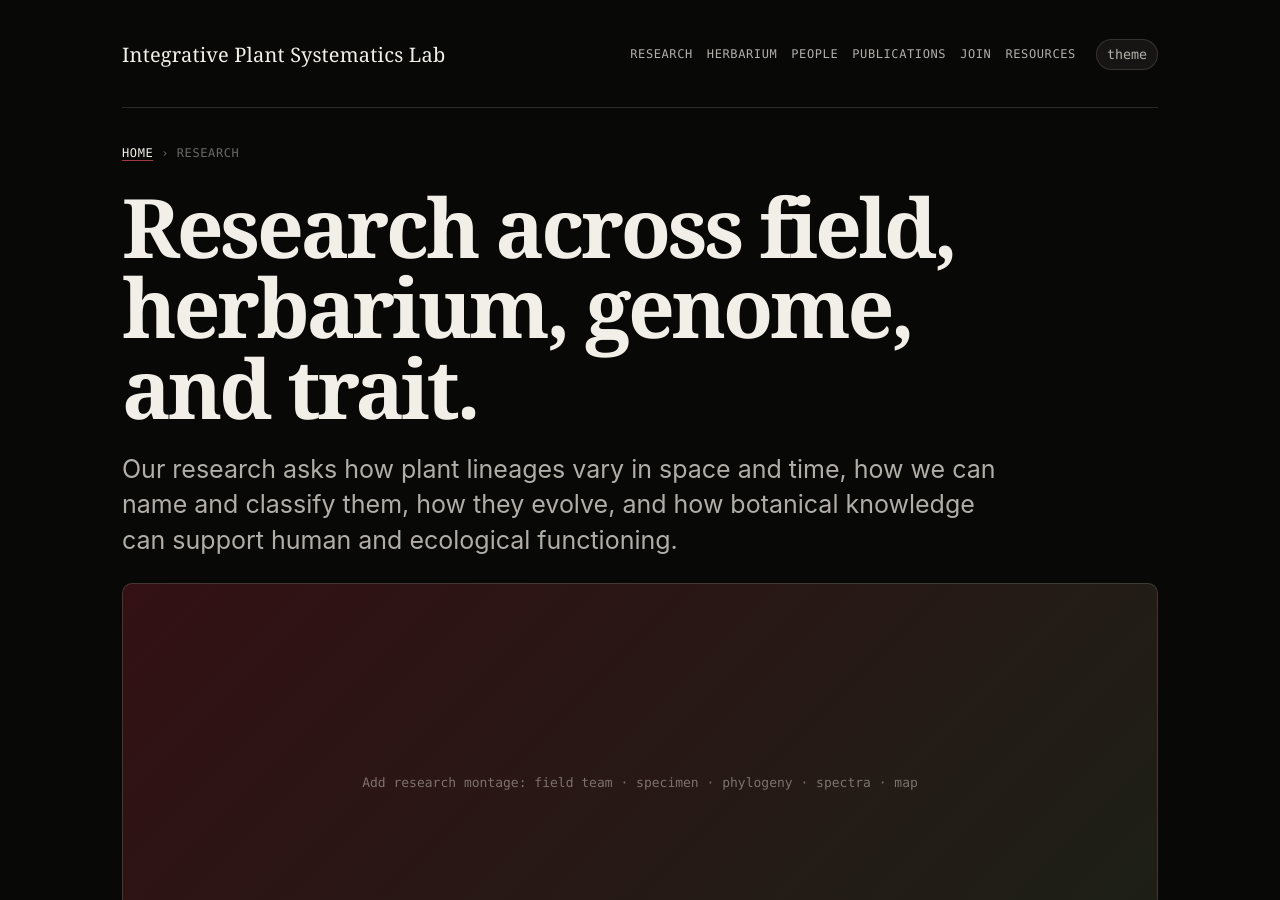
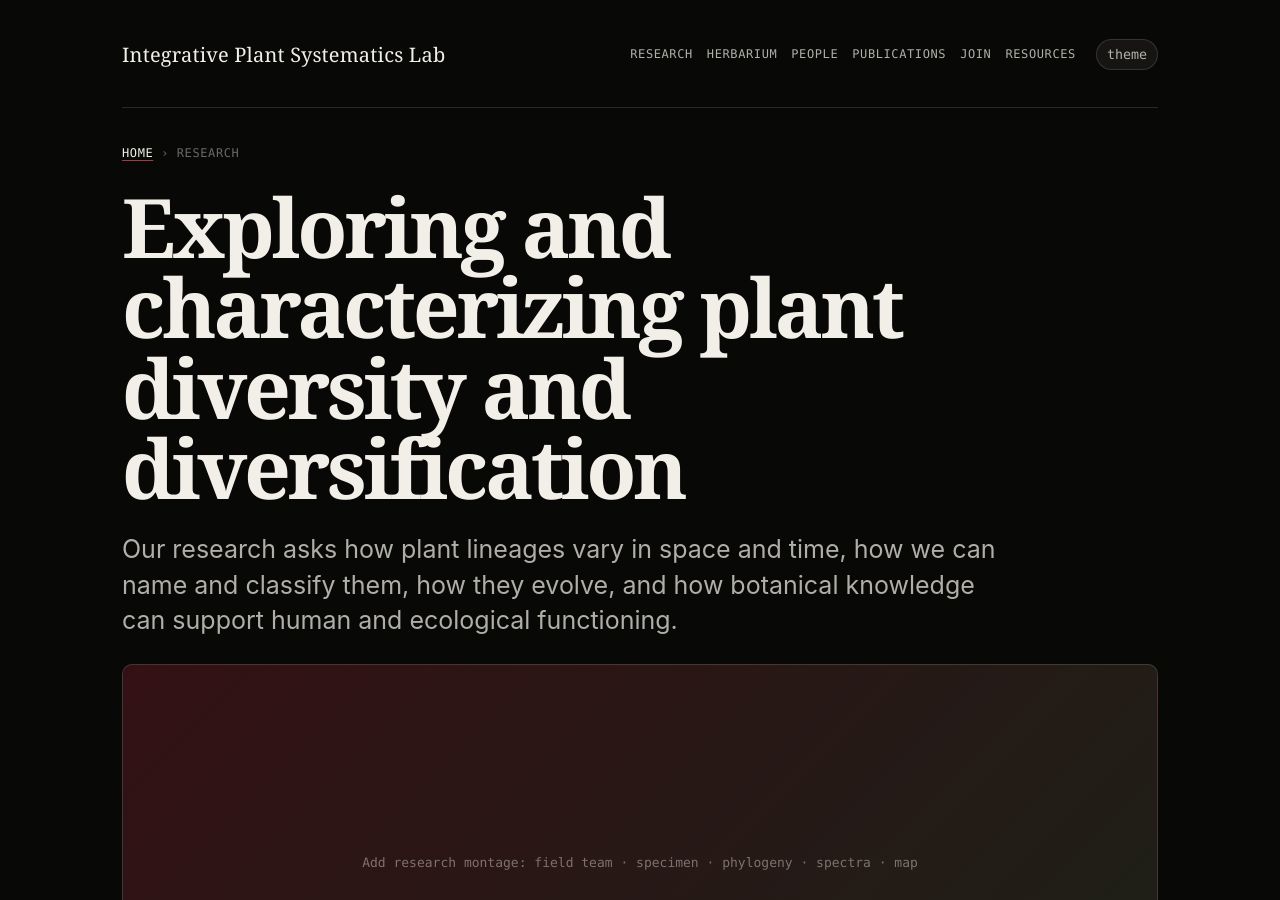
Before and after one commit to Erythroxylum/whiteplantsystematics.org, a Jekyll site: the page built from research.html, in a window 1280 px wide and 900 px high. Built offline with Jekyll 4.4.1, drawn with Linux system fonts in a browser that asks for light colours.

Commit message:
research updates 2

```diff
--- a/research.html
+++ b/research.html
@@ -6,7 +6,7 @@ canonical: "https://whiteplantsystematics.org/research.html"
 ---
 
 <div class="crumb"><a href="index.html">Home</a> › Research</div>
-<h1 class="title">Research across field, herbarium, genome, and trait.</h1>
+<h1 class="title">Exploring and characterizing plant diversity and diversification</h1>
 <p class="lede">Our research asks how plant lineages vary in space and time, how we can name and classify them, how they evolve, and how botanical knowledge can support human and ecological functioning.</p>
 
 <div class="hero-img img-placeholder">Add research montage: field team · specimen · phylogeny · spectra · map</div>
```
